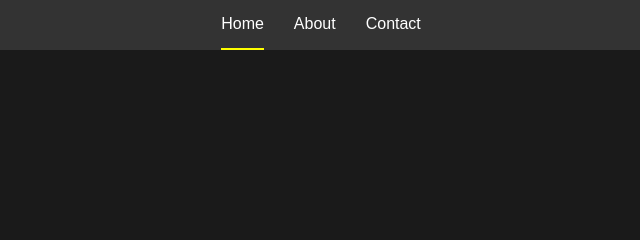
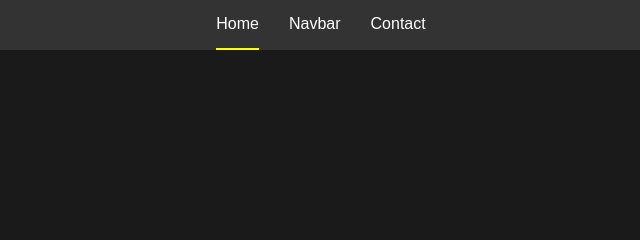
Before and after one commit to ahmadnadeem-12/Styling-Animation, a plain HTML site: page index.html in a window 1280 px wide. Shown: the top 240 px of the page, 319-959 px from the left. Drawn offline with Linux system fonts and the light colour scheme.

Commit message:
Update index.html

```diff
--- a/index.html
+++ b/index.html
@@ -13,7 +13,7 @@
 <nav id="navbar">
   <ul>
     <li><a href="#home" class="nav-link active">Home</a></li>
-    <li><a href="#about" class="nav-link">About</a></li>
+     <li><a href="navbar.html" class="nav-link">Navbar</a></li>
     <li><a href="#contact" class="nav-link">Contact</a></li>
   </ul>
 </nav>
```
